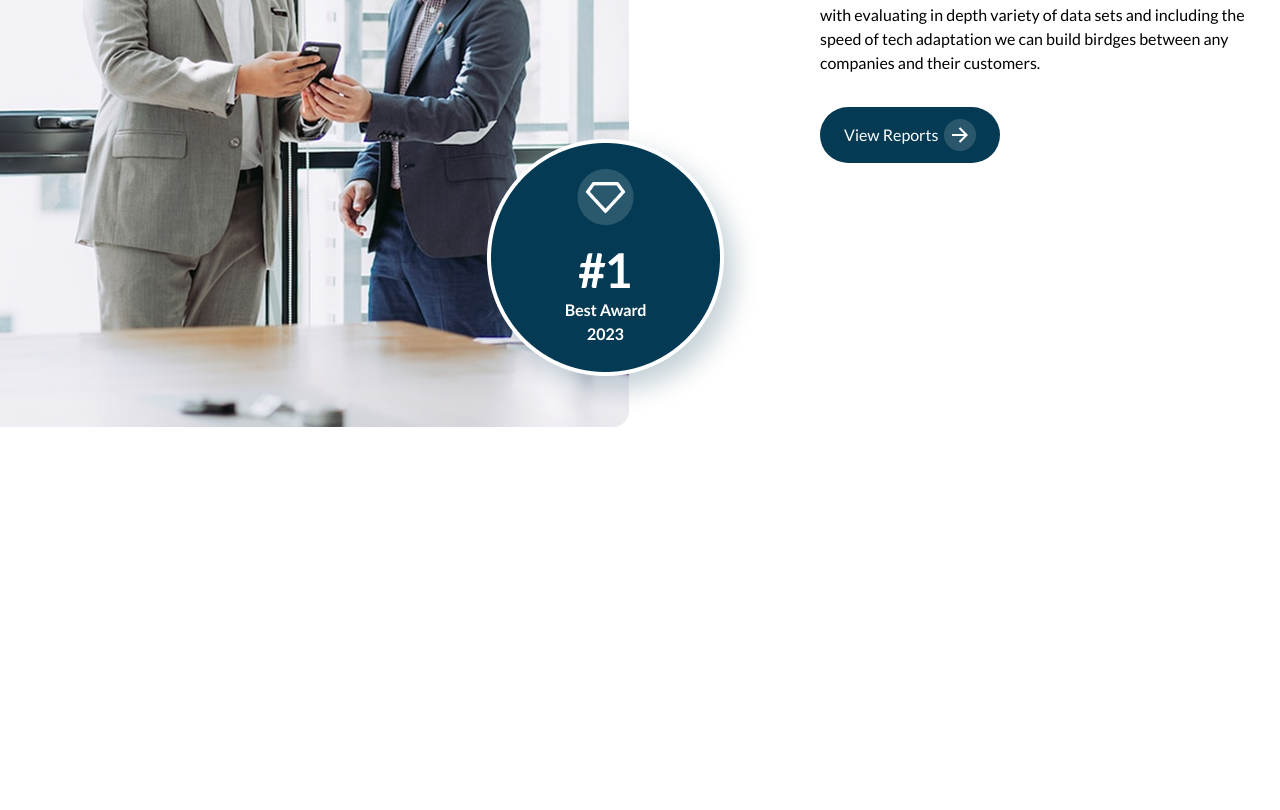
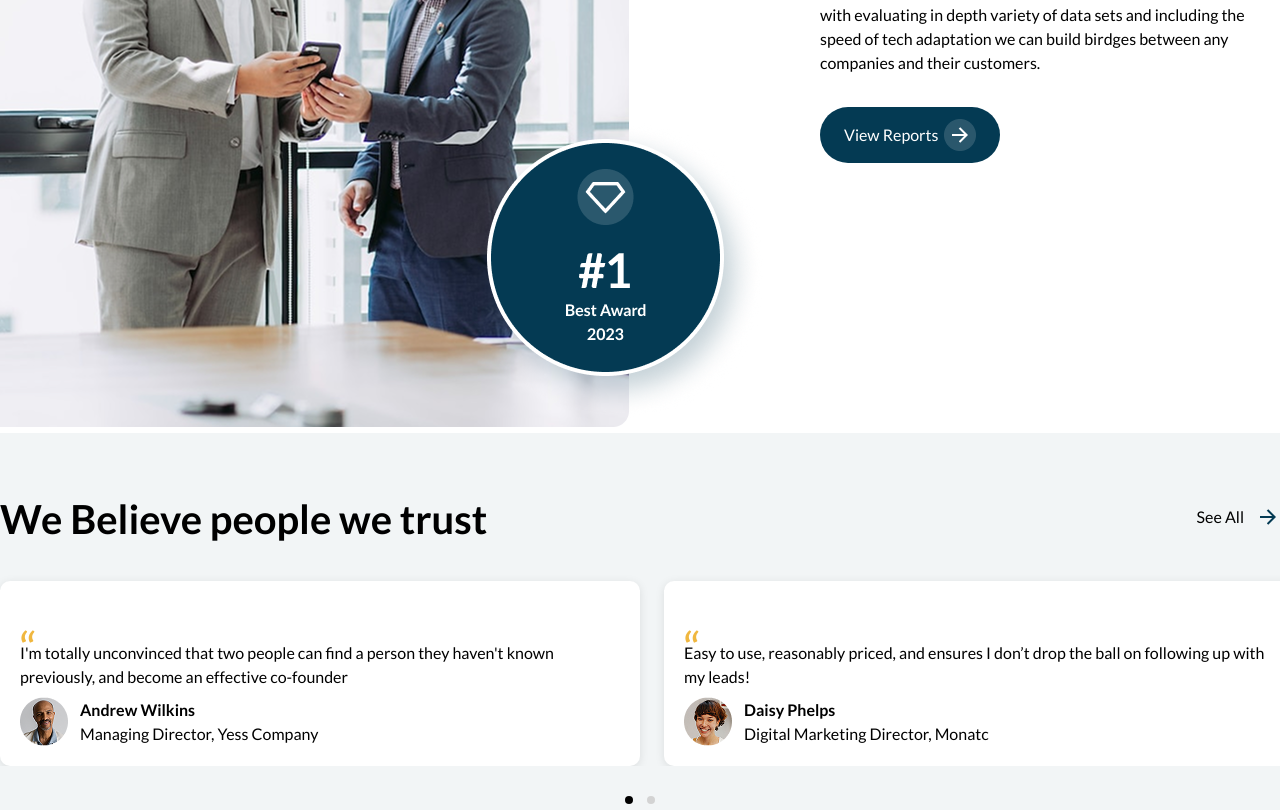
Before and after one commit to ansariazaz/trustco-solo, a plain HTML site: page index.html in a window 1280 px wide. Shown: the part 3729-4539 px from the top of the page. Before the commit the page ends 4162 px from the top, so only its background shows below. Drawn offline with Linux system fonts and the light colour scheme.

Commit message:
testinmonial

```diff
--- a/index.html
+++ b/index.html
@@ -157,7 +157,10 @@
             <div class="founder-content">
                 <div class="founder-right">
                     <h2>Meet our founder</h2>
-                    <p>“I think you're better off finding the money to hire someone than actually find a co-founder. The main reason? You probably won't find someone as passionate as you are about the organization you're building. And keep in mind, I have no clue who you are or what you're building so that's no judgment on you or the idea, just the reality I've observed over 20 years of startups.”</p>
+                    <p>“I think you're better off finding the money to hire someone than actually find a co-founder. The
+                        main reason? You probably won't find someone as passionate as you are about the organization
+                        you're building. And keep in mind, I have no clue who you are or what you're building so that's
+                        no judgment on you or the idea, just the reality I've observed over 20 years of startups.”</p>
                     <div>
                         <p class="name">Jason Hound</p>
                         <p class="sign">Founder of Trustco.</p>
@@ -188,7 +191,47 @@
                 </div>
             </div>
         </section>
-
+        <section id="testimonial">
+            <div class="testimonial-content">
+                <div class="test-top">
+                    <h3>We Believe people we trust</h3>
+                    <p class="see-cont"> <span class="all">See All</span> <img src="./assets/right.png" /></p>
+                </div>
+                <div class="carousel-container">
+                    <div class="comments testimonials">
+                        <div class="comment testimonial">
+                            <span class="comma">“</span>
+                            <p class="said">I'm totally unconvinced that two people can find a person they haven't known
+                                previously, and
+                                become an effective co-founder</p>
+                            <div class="profile">
+                                <img src="./assets/Photo.png" alt="photo" class="photo">
+                                <div>
+                                    <p class="person">Andrew Wilkins</p>
+                                    <p class="designation">Managing Director, Yess Company</p>
+                                </div>
+                            </div>
+                        </div>
+                        <div class="comment testimonial">
+                            <span class="comma">“</span>
+                            <p class="said">Easy to use, reasonably priced, and ensures I don’t drop the ball on
+                                following up with my leads!</p>
+                            <div class="profile">
+                                <img src="./assets/Photo1.png" alt="photo" class="photo">
+                                <div>
+                                    <p class="person">Daisy Phelps</p>
+                                    <p class="designation">Digital Marketing Director, Monatc</p>
+                                </div>
+                            </div>
+                        </div>
+                    </div>
+                </div>
+                <div class="pagination">
+                    <span class="dot active" onclick="changeSlide(0)"></span>
+                    <span class="dot" onclick="changeSlide(1)"></span>
+                </div>
+            </div>
+        </section>
 
     </main>
 
@@ -197,6 +240,31 @@
     <footer>
 
     </footer>
+
+
+
+    <!-- javascript for slides-->
+    <script>
+        let currentSlide = 0;
+        const testimonials = document.querySelector(".testimonials");
+        const dots = document.querySelectorAll(".dot");
+        const totalSlides = document.querySelectorAll(".testimonial").length;
+
+        function changeSlide(index) {
+            currentSlide = index;
+            const offset = -currentSlide * 50; // Move by 50% for each slide
+            testimonials.style.transform = `translateX(${offset}%)`;
+            dots.forEach(dot => dot.classList.remove("active"));
+            dots[currentSlide].classList.add("active");
+        }
+
+        function autoSlide() {
+            let nextSlide = (currentSlide + 1) % (totalSlides / 2); // Adjust for two testimonials at a time
+            changeSlide(nextSlide);
+        }
+
+        setInterval(autoSlide, 3000);
+    </script>
 </body>
 
 </html>
--- a/style.css
+++ b/style.css
@@ -372,6 +372,98 @@ li {
 .number-content h1{
   color: var(--primary-color);
 }
+#testimonial{
+    background-color:var(--bg-color);
+}
+.testimonial-content{
+    max-width: 1300px;
+    margin: 0 auto;
+}
+.comma{
+    color: #F0B73F;
+    font-size: 3rem;
+    display: block;
+    height: 28px;
+}
+.comments{
+    display: flex;
+    gap: 24px;
+    margin-top: 32px;
+}
+.comment{
+    background-color: #ffffff;
+    padding: 20px;
+    border-radius: 12px;
+}
+.said{
+    margin: 0;
+}
+.test-top{
+    display: flex;
+    justify-content: space-between;
+    align-items: center;
+    padding-top: 40px;
+}
+.see-cont{
+    display: flex;
+    align-items: center;
+    gap: 12px;
+    cursor: pointer;
+}
+.all{
+    margin: 0;
+}
+.profile{
+    display: flex;
+    margin-top: 8px;
+    gap: 12px;
+    align-items: center;
+}
+.photo{
+    object-fit: contain;
+}
+.designation{
+    margin: 0;
+}
+.person{
+    font-weight: 600;
+    margin: 0;
+}
+.carousel-container {
+    overflow: hidden;
+    width: 100%;
+    position: relative;
+}
+.testimonials {
+    display: flex;
+    transition: transform 0.5s ease-in-out;
+    width: 100%;
+}
+.testimonial {
+    background: white;
+    padding: 20px;
+    border-radius: 10px;
+    box-shadow: 0 2px 10px rgba(0, 0, 0, 0.1);
+    width: 50%;
+    flex: 0 0 50%;
+    text-align: left;
+}
+.pagination {
+    margin-top: 20px;
+    text-align: center;
+}
+.dot {
+    height: 8px;
+    width: 8px;
+    background-color: lightgray;
+    border-radius: 50%;
+    display: inline-block;
+    margin: 0 5px;
+    cursor: pointer;
+}
+.dot.active {
+    background-color: black;
+}
 @media (max-width: 890px) {
   html {
     font-size: 12px;
```
Also changed, not shown: assets/Photo.png (added), assets/Photo1.png (added), assets/right.png (added).
